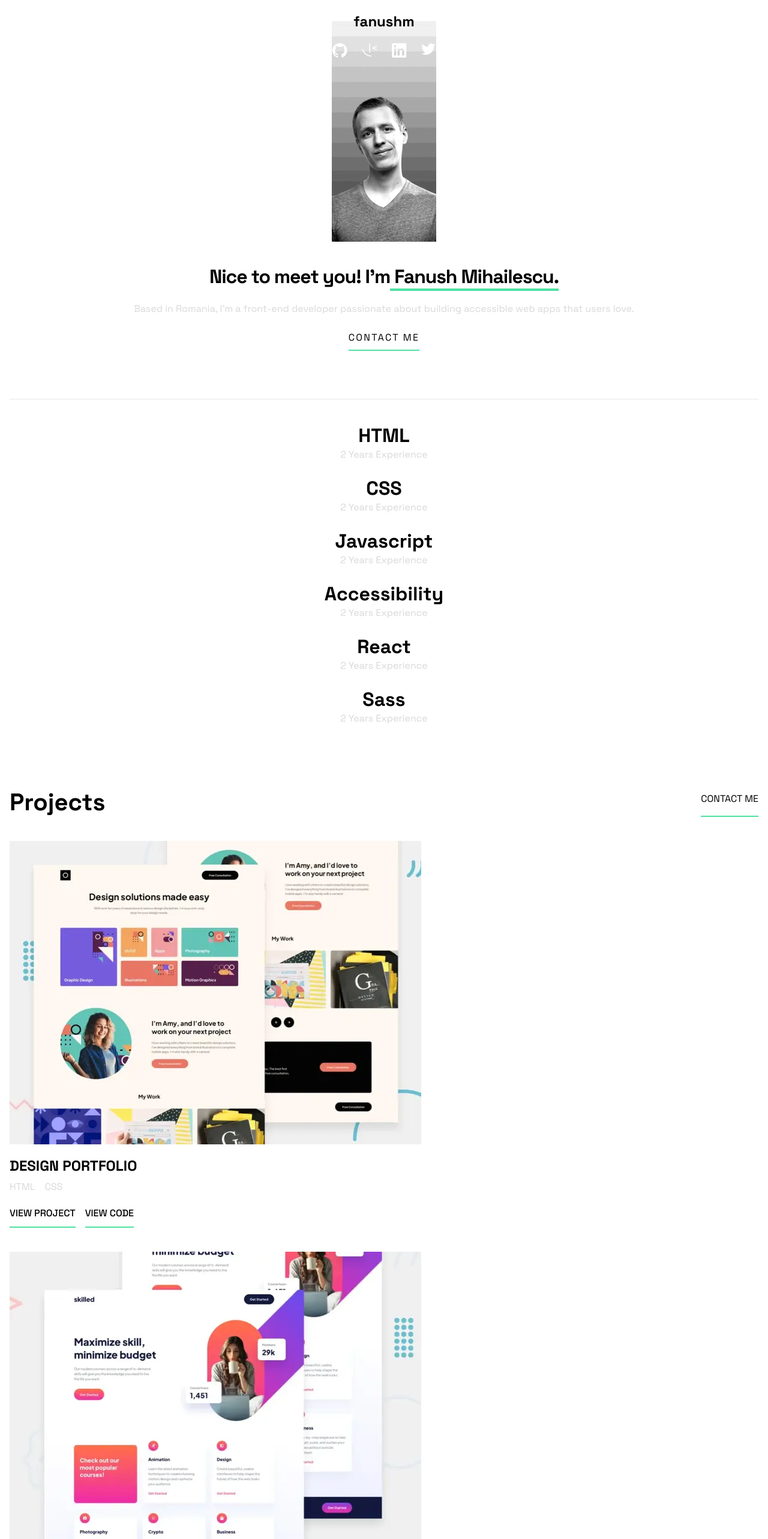
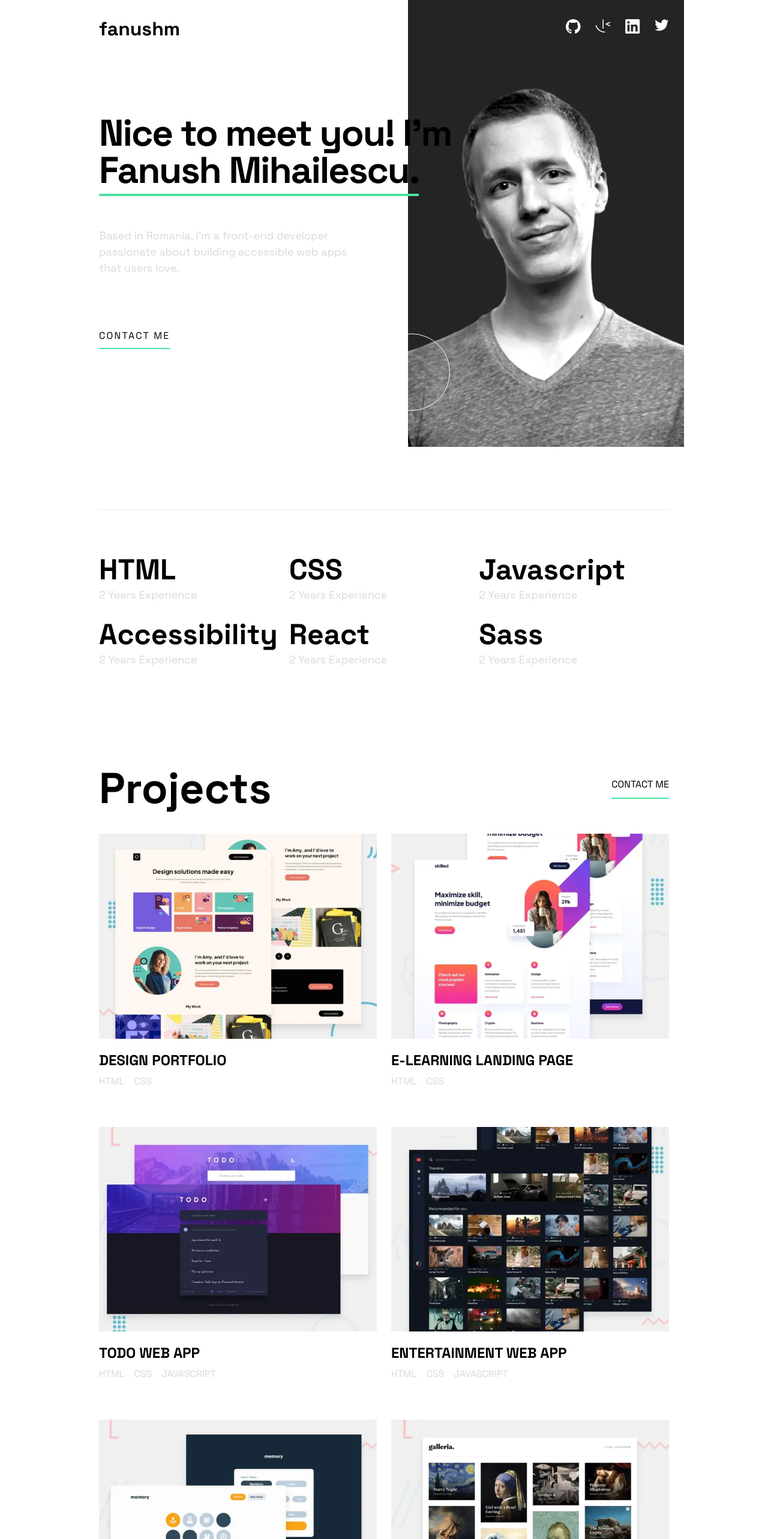
Before and after one commit to Fanushhh/Single-page-portfolio, a React app: page / in a window 1280 px wide. Shown: the top 2566 px of the page at 60% size. Built offline with nearby package versions, Linux system fonts and the light colour scheme; the HTML template or start-up script is replaced by a standard one.

Commit message:
new commit

```diff
--- a/src/App.tsx
+++ b/src/App.tsx
@@ -7,7 +7,7 @@ import { Experience } from "./components/experience"
 function App() {
 
   return (
-    <main className="pt-5">
+    <main className="pt-5 sm:pt-0">
       <Hero />
       <Experience />
       <Projects />
--- a/src/components/Contact.tsx
+++ b/src/components/Contact.tsx
@@ -30,8 +30,9 @@ export const Contact = () => {
   };
 
   return (
-    <section className="px-4 bg-dark-grey">
-      <div className=" pt-14 text-center">
+    <section className="px-4 lg:px-[165px] bg-dark-grey relative after:content-[''] after:w-[530px] after:h-[129px] after:absolute after:bg-pattern-rings after:bg-no-repeat after:top-1/2 after:left-[-340px] after:z-[1] sm:flex sm:flex-col sm:justify-center sm:after:top-auto sm:after:bottom-1/4 sm:after:left-[-380px] lg:after:left-[-200px]">
+      <div className="lg:flex lg:py-[88px] lg:justify-between">
+        <div className=" pt-14 text-center lg:text-start sm:max-w-[445px] mx-auto lg:mx-0 sm:text-body sm:leading-body">
           <h1 className="text-[40px] tracking-[-1.14px] font-bold pb-[20px]">
             {websiteData.contact.title}
           </h1>
@@ -39,7 +40,7 @@ export const Contact = () => {
         </div>
         <form
           onSubmit={handleSubmit(onSubmit)}
-        className="flex flex-col gap-8 mt-12 "
+          className="flex flex-col gap-8 mt-12 sm:max-w-[445px] w-full mx-auto lg:mx-0"
         >
           <div>
             <input
@@ -75,8 +76,9 @@ export const Contact = () => {
             Send message
           </button>
         </form>
+      </div>
       <hr className="my-14" />
-      <div className=" w-full flex flex-col items-center gap-5 pb-14">
+      <div className=" w-full flex flex-col items-center gap-5 pb-14 sm:flex-row sm:justify-between px-8">
         <p className="text-heading-m leading-m font-bold">
           {websiteData.heroSection.title}
         </p>
--- a/src/components/Hero.tsx
+++ b/src/components/Hero.tsx
@@ -1,21 +1,37 @@
 import { websiteData } from "../websiteData";
 
 export const Hero = () => {
-    return(
-        <section className="w-full relative  overflow-x-hidden px-4 ">
-            <div className=" w-full flex flex-col items-center gap-5 h-[383px] bg-hero-img-mobile bg-top bg-no-repeat bg-contain before:content-[''] before:w-[129px] before:h-[129px] before:absolute before:bg-pattern-circle before:bg-no-repeat before:bottom-0 before:right-[-80px] relative after:content-[''] after:w-[530px] after:h-[129px] after:absolute after:bg-pattern-rings after:bg-no-repeat after:top-1/3 after:left-[-340px] after:z-[-1]">
-                <p className="text-heading-m leading-m font-bold">{websiteData.heroSection.title}</p>
+  return (
+    <section className="w-full relative sm:bg-hero-img-tablet lg:bg-hero-img-desktop lg:bg-desktop-position bg-no-repeat bg-contain bg-right overflow-x-hidden px-4 sm:px-8 sm:before:content-[''] sm:before:w-[129px] sm:before:h-[129px] sm:before:absolute sm:before:bg-pattern-circle sm:before:bg-no-repeat sm:before:bottom-0 sm:before:right-[-70px] sm:after:content-[''] sm:after:w-[530px] sm:after:h-[129px] sm:after:absolute sm:after:bg-pattern-rings sm:after:bg-no-repeat sm:after:top-[90px] sm:after:left-[-340px] sm:after:z-[-1] lg:px-[165px] lg:before:right-[530px] lg:before:bottom-[60px]">
+      <div className=" w-full flex flex-col items-center gap-5 h-[383px] bg-hero-img-mobile bg-top bg-no-repeat bg-contain sm:flex-row sm:justify-between sm:items-start sm:h-auto before:content-[''] before:w-[129px] before:h-[129px] before:absolute before:bg-pattern-circle before:bg-no-repeat before:bottom-0 before:right-[-80px] relative after:content-[''] after:w-[530px] after:h-[129px] after:absolute after:bg-pattern-rings after:bg-no-repeat after:top-1/3 after:left-[-340px] after:z-[-1] sm:before:content-none sm:after:content-none sm:bg-none sm:pt-8">
+        <p className="text-heading-m leading-m font-bold sm:text-[32px]">
+          {websiteData.heroSection.title}
+        </p>
         <div className="flex gap-6">
           {websiteData.heroSection.logoArray.map((logo, index) => {
-                        return <a href={logo.link} key={index} target="_blank"><img src={logo.img}  alt='logo icon'/></a>;
+            return (
+              <a href={logo.link} key={index} target="_blank">
+                <img src={logo.img} alt="logo icon" />
+              </a>
+            );
           })}
         </div>
       </div>
-            <div className="text-center">
-                <h1 className="text-[32px] tracking-[-1.14px] leading-9 mt-10 mb-6 font-bold">Nice to meet you! I’m<span className="border-b-4 border-light-green"> Fanush Mihailescu.</span></h1>
-                <p className="font-thin text-light-grey">{websiteData.heroSection["sub-head"]}</p>
-                <button className=" uppercase mt-6 tracking-[2.29px] border-b-2 border-light-green pb-2">{websiteData.heroSection.ctaButton}</button>
+      <div className="text-center sm:w-full sm:max-w-[445px] lg:max-w-[706px] sm:text-left">
+        <h1 className="text-[32px] tracking-[-1.14px] leading-9 mt-10 mb-6 sm:mb-16 sm:mt-[90px] lg:mt-[127px] font-bold sm:text-[62px] sm:tracking-[-2.05px] sm:leading-[62px]">
+          Nice to meet you! I’m
+          <span className="border-b-4 border-light-green">
+            {" "}
+            Fanush Mihailescu.
+          </span>
+        </h1>
+        <p className="font-thin text-light-grey sm:text-body max-w-[445px] lg:mb-16">
+          {websiteData.heroSection["sub-head"]}
+        </p>
+        <button className=" uppercase mt-6 tracking-[2.29px] border-b-2 border-light-green pb-2 lg:mb-[163px]">
+          {websiteData.heroSection.ctaButton}
+        </button>
       </div>
     </section>
-    )
-}
+  );
+};
--- a/src/components/Projects.tsx
+++ b/src/components/Projects.tsx
@@ -2,33 +2,66 @@ import { websiteData } from "../websiteData";
 
 export const Projects = () => {
   return (
-    <section className="px-4">
-      <div className="flex justify-between pb-10">
-        <h1 className="text-[40px] leading-[48px] font-bold">
+    <section className="px-4 lg:px-[165px] mb-[80px] sm:mb-[100px] lg:mb-[140px]">
+      <div className="flex justify-between pb-10 items-center">
+        <h1 className="text-[40px] leading-[48px] font-bold sm:text-[72px] sm:leading-[72px]">
           {websiteData.projects.title}
         </h1>
-        <button className="pb-[10px] uppercase border-b-2 border-light-green">
+        <button className="pb-[10px] uppercase border-b-2 border-light-green text-base">
           {websiteData.projects.ctaButton}
         </button>
       </div>
-      <div>
+      <div className="sm:grid sm:grid-cols-2 gap-6">
         {websiteData.projects.projects.map((project, index) => {
           return (
-            <div className="mb-10" key={index}>
-              <div className="">
-                <img src={project["img-small"]} alt="project image" />
+            <div className="mb-10 " key={index}>
+              <div className="relative ">
+                <img className="" src={project["img-small"]} alt="project image" />
+                <div className="lg:hover:bg-black/50 transition-all duration-200 ease-in-out gap-4 opacity-0 lg:absolute w-full h-full m-0 hover:opacity-100 flex lg:justify-center lg:items-center lg:top-0 lg-left-0">
+                  <a
+                    href="#"
+                    className="uppercase border-b-2 font-semibold border-light-green pb-[10px]"
+                  >
+                    {project.btn1}
+                  </a>
+                  <a
+                    href="#"
+                    className="uppercase border-b-2 font-semibold border-light-green pb-[10px]"
+                  >
+                    {project.btn2}
+                  </a>
+                </div>
               </div>
               <div>
-                <p className=" text-heading-m mt-5 leading-m font-bold uppercase">{project.title}</p>
+                <p className=" text-heading-m mt-5 leading-m font-bold uppercase">
+                  {project.title}
+                </p>
                 <div className="mt-[7px]">
-                    {project.stack.map((stack, index) => {
-                        return <span className="uppercase m pr-4 text-light-grey" key={index}>{stack}</span>
-                    })}
+                  {project.stack.map((stack, index) => {
+                    return (
+                      <span
+                        className="uppercase m pr-4 text-light-grey"
+                        key={index}
+                      >
+                        {stack}
+                      </span>
+                    );
+                  })}
                 </div>
               </div>
-              <div className="flex gap-4 mt-5">
-                <a href="#" className="uppercase border-b-2 font-semibold border-light-green pb-[10px]">{project.btn1}</a>
-                <a href="#" className="uppercase border-b-2 font-semibold border-light-green pb-[10px]">{project.btn2}</a>
+              <div className="flex gap-4 mt-5 lg:hidden">
+                <a
+                  href="#"
+                  className="uppercase border-b-2 font-semibold border-light-green pb-[10px]"
+                >
+                  {project.btn1}
+                </a>
+                <a
+                  href="#"
+                  className="uppercase border-b-2 font-semibold border-light-green pb-[10px]"
+                >
+                  {project.btn2}
+                </a>
               </div>
             </div>
           );
--- a/src/components/experience.tsx
+++ b/src/components/experience.tsx
@@ -2,16 +2,18 @@ import { websiteData } from "../websiteData";
 
 export const Experience = () => {
   return (
-    <section className=" mb-0 px-4 overflow-hidden py-20 text-center relative after:content-[''] after:w-[530px] after:h-[129px] after:absolute after:bg-pattern-rings after:bg-no-repeat after:bottom-[15px] after:right-[-340px] after:z-10">
-        <hr className="mb-10"/>
+    <section className=" mb-0 px-4 overflow-hidden py-20 text-center relative after:content-[''] after:w-[530px] after:h-[129px] after:absolute after:bg-pattern-rings after:bg-no-repeat after:bottom-[15px] after:right-[-340px] after:z-10 sm:py-[60px] sm:px-8 lg:px-[165px] lg:pt-[104px] lg:pb-[140px] lg:after:right-[-200px]">
+        <hr className="mb-10 lg:mb-[72px]"/>
+      <div className="sm:grid sm:grid-cols-2 sm:text-start lg:grid-cols-3">
         {websiteData.experience.map((exp, index) => {
           return (
             <div key={index} className="mb-6">
-            <p className="text-[32px] leading-10 font-bold">{exp.title}</p>
-            <p className=" text-base text-light-grey">{exp.years}</p>
+              <p className="text-[32px] leading-10 font-bold sm:text-heading-l sm:leading-l">{exp.title}</p>
+              <p className=" text-base text-light-grey sm:text-body sm:leading-body">{exp.years}</p>
             </div>
           );
         })}
+      </div>
       <hr className="mt-10 sm:hidden"/>
     </section>
   );
--- a/src/index.css
+++ b/src/index.css
@@ -24,7 +24,7 @@
 
 }
 
-button:hover{
+button:hover, a:hover{
   transition: all 250ms ease-in-out;
   color:rgb(78 225 160);
 }
--- a/tailwind.config.js
+++ b/tailwind.config.js
@@ -28,11 +28,14 @@ export default {
       },
       backgroundImage: {
         "hero-img-mobile": "url('/images/image-profile-mobile.webp')",
-        "hero-img-tablet": "url('/images/image-profile-tablet.webp)",
-        "hero-img-desktop": "url('/images/image-profile-desktop.webp)",
+        "hero-img-tablet": "url('/images/image-profile-tablet.webp')",
+        "hero-img-desktop": "url('/images/image-profile-desktop.webp')",
         'pattern-rings': "url('/images/pattern-rings.svg')",
         'pattern-circle': "url('/images/pattern-circle.svg')",
       },
+      backgroundPosition:{
+        "desktop-position": 'center right 140px'
+      }
     },
   },
   plugins: [],
```
Also changed, not shown: public/images/error-icon.png (added), 1 other file (tests, documents, lock files or other folders). Lines whose indentation alone changed are shown as unchanged.
